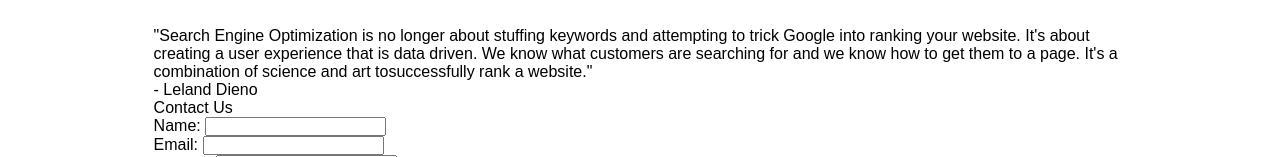
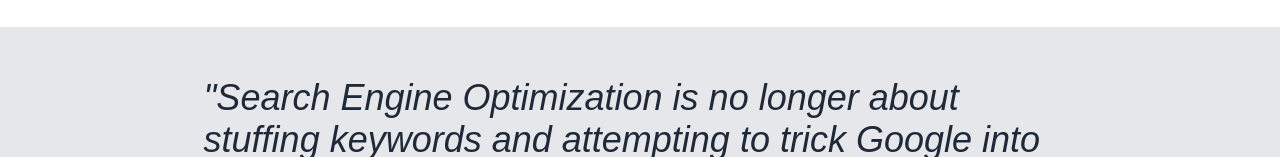
Before and after one commit to amangofer/odin-landing-page, a plain HTML site: page index.html in a window 1280 px wide. Shown: the part 795-952 px from the top of the page. Drawn offline with Linux system fonts and the light colour scheme.

Commit message:
style the quote of the page

```diff
--- a/styles.css
+++ b/styles.css
@@ -131,3 +131,33 @@
     flex-direction: column;
     gap: 40px;
 }
+
+/* quot */
+
+.quote {
+    background-color: #E5E7EB;
+}
+
+.quote .container{
+    display: flex;
+    flex-direction: column;
+    justify-content: center;
+    align-items: center;
+    padding: 50px 50px;
+
+}
+.quote-text {
+    color: #1F2937;
+    font-size: 36px;
+    font-weight: lighter;
+    font-style: italic;
+    display: flex;
+    justify-content: center;
+    align-items: center;
+    flex-wrap:wrap;
+}
+.auth {
+    align-self: flex-end;
+    font-size: 24px;
+    font-weight: bold;
+}
```
